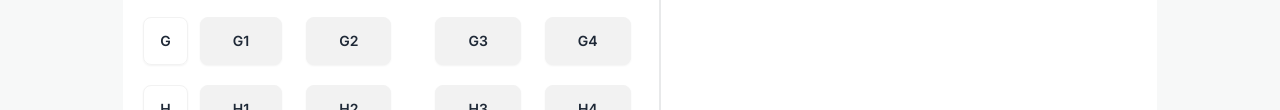
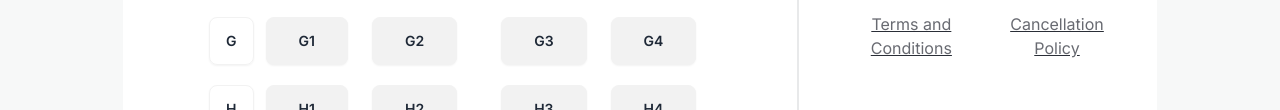
Before and after one commit to bidhanroy578/B9A5-smart-ticketing, a plain HTML site: page index.html in a window 1280 px wide. Shown: the part 3073-3183 px from the top of the page. Drawn offline with nearby package versions, Linux system fonts and the light colour scheme.

Commit message:
again index.html final touch done

```diff
--- a/index.html
+++ b/index.html
@@ -380,10 +380,10 @@
                             <button id="next-page-button" class="raleway-xb text-xl mt-2 btn btn-wide w-full hover:bg-[#1DD10090] text-[#FFFFFF] bg-[#1DD100] btn-disabled">Next</button>
                         </div>
                     </form>
-                </div>
-                <div class="inter-reglr text-xs xl:text-base text-[#03071299] flex justify-between mt-5 px-3 underline">
-                    <a>Terms and Conditions</a>
-                    <a>Cancellation Policy</a>
+                    <div class="inter-reglr text-xs xl:text-base text-[#03071299] flex justify-between mt-5 xl:px-3 underline">
+                        <a>Terms and Conditions</a>
+                        <a>Cancellation Policy</a>
+                    </div>
                 </div>
             </section>
         </div>
```
